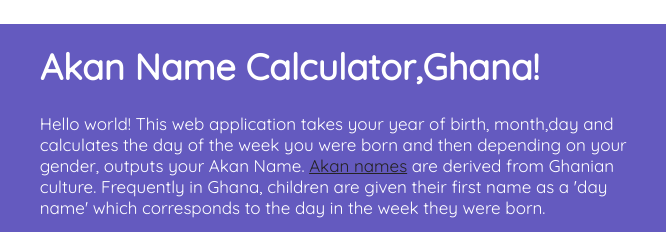
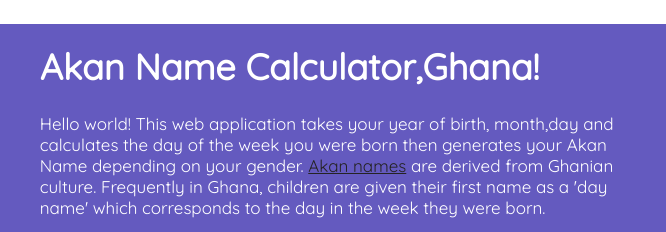
Before and after one commit to Poopiyo/namegenerator-week2, a plain HTML site: page index.html in a window 1280 px wide. Shown: the top 232 px of the page, 297-963 px from the left. Drawn offline with Linux system fonts and the light colour scheme.

Commit message:
minor corrections on grammah

```diff
--- a/index.html
+++ b/index.html
@@ -13,7 +13,7 @@
     <div class="content">
         <div class="container">
             <h1>Akan Name Calculator,Ghana!</h1>
-            <p>Hello world! This web application takes your year of birth, month,day and calculates the day of the week you were born and then depending on your gender, outputs your Akan Name. <a class="research" href="https://en.wikipedia.org/wiki/Akan_names"
+            <p>Hello world! This web application takes your year of birth, month,day and calculates the day of the week you were born then generates your Akan Name depending on your gender. <a class="research" href="https://en.wikipedia.org/wiki/Akan_names"
                     target="_blank">Akan names</a> are derived from Ghanian culture. Frequently in Ghana, children are given their first name as a 'day name' which corresponds to the day in the week they were born. </p>
             <p>To find out what your Akan name is,fill the form below and click the generate name button.</p>
             <form class="myform" onsubmit="return getAkanName()">
```
